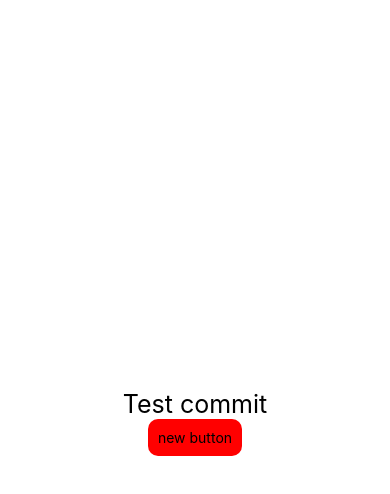
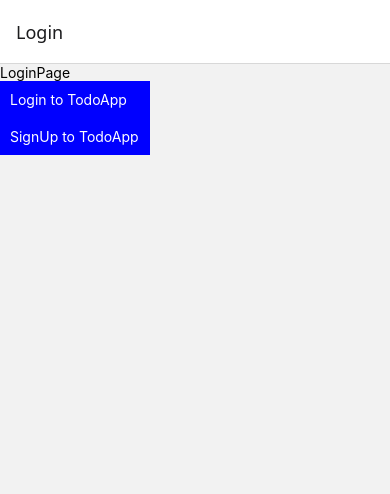
Before and after one commit to olatunjiemanuel/balancetest, a React Native app: screen / in a window 390 px wide. Shown: the top 494 px of the page. Built offline with nearby package versions, Linux system fonts and the light colour scheme.

Commit message:
added react native navigation and pages for login, signup and todos

```diff
--- a/App.tsx
+++ b/App.tsx
@@ -1,15 +1,26 @@
 import { StatusBar } from "expo-status-bar";
 import { StyleSheet, Text, View } from "react-native";
-import ButtonComponent from "./components/ButtonComponent";
+import { createStaticNavigation } from "@react-navigation/native";
+import { createNativeStackNavigator } from "@react-navigation/native-stack";
+
+//Pages import
+import LoginPage from "./Pages/LoginPage";
+import TodoPage from "./Pages/TodoPage";
+import SignUpPage from "./Pages/SignUpPage";
+
+const RootStack = createNativeStackNavigator({
+  initialRouteName: "Login",
+  screens: {
+    Login: LoginPage,
+    Todos: TodoPage,
+    SignUp: SignUpPage,
+  },
+});
+
+const Navigation = createStaticNavigation(RootStack);
 
 export default function App() {
-  return (
-    <View style={styles.container}>
-      <Text style={styles.headerText}>Test commit</Text>
-      <ButtonComponent onPress={() => {}} buttonName="new button" />
-      <StatusBar style="auto" />
-    </View>
-  );
+  return <Navigation />;
 }
 
 const styles = StyleSheet.create({
--- /dev/null
+++ b/Pages/LoginPage/index.tsx
@@ -0,0 +1,35 @@
+import { StyleSheet, Text, TouchableOpacity, View } from "react-native";
+import React from "react";
+import { ParamListBase, useNavigation } from "@react-navigation/native";
+import { NativeStackNavigationProp } from "@react-navigation/native-stack";
+
+const LoginPage = () => {
+  const navigation = useNavigation<NativeStackNavigationProp<ParamListBase>>();
+  return (
+    <View>
+      <Text>LoginPage</Text>
+      <TouchableOpacity
+        style={styles.testButton}
+        onPress={() => navigation.replace("Todos")}
+      >
+        <Text style={{ color: "#fff" }}>Login to TodoApp</Text>
+      </TouchableOpacity>
+      <TouchableOpacity
+        style={styles.testButton}
+        onPress={() => navigation.navigate("SignUp")}
+      >
+        <Text style={{ color: "#fff" }}>SignUp to TodoApp</Text>
+      </TouchableOpacity>
+    </View>
+  );
+};
+
+export default LoginPage;
+
+const styles = StyleSheet.create({
+  testButton: {
+    backgroundColor: "blue",
+    width: 150,
+    padding: 10,
+  },
+});
--- /dev/null
+++ b/Pages/SignUpPage/index.tsx
@@ -0,0 +1,29 @@
+import { StyleSheet, Text, View, TouchableOpacity } from "react-native";
+import React from "react";
+import { ParamListBase, useNavigation } from "@react-navigation/native";
+import { NativeStackNavigationProp } from "@react-navigation/native-stack";
+
+const SignUpPage = () => {
+  const navigation = useNavigation<NativeStackNavigationProp<ParamListBase>>();
+  return (
+    <View>
+      <Text>SignUpPage</Text>
+      <TouchableOpacity
+        style={styles.testButton}
+        onPress={() => navigation.replace("Todos")}
+      >
+        <Text style={{ color: "#fff" }}>SignUp to TodoApp</Text>
+      </TouchableOpacity>
+    </View>
+  );
+};
+
+export default SignUpPage;
+
+const styles = StyleSheet.create({
+  testButton: {
+    backgroundColor: "blue",
+    width: 150,
+    padding: 10,
+  },
+});
--- /dev/null
+++ b/Pages/TodoPage/index.tsx
@@ -0,0 +1,29 @@
+import { StyleSheet, Text, View, TouchableOpacity } from "react-native";
+import React from "react";
+import { ParamListBase, useNavigation } from "@react-navigation/native";
+import { NativeStackNavigationProp } from "@react-navigation/native-stack";
+
+const TodoPage = () => {
+  const navigation = useNavigation<NativeStackNavigationProp<ParamListBase>>();
+  return (
+    <View>
+      <Text>TodoPage</Text>
+      <TouchableOpacity
+        style={styles.testButton}
+        onPress={() => navigation.popTo("Login")}
+      >
+        <Text style={{ color: "#fff" }}>Logout</Text>
+      </TouchableOpacity>
+    </View>
+  );
+};
+
+export default TodoPage;
+
+const styles = StyleSheet.create({
+  testButton: {
+    backgroundColor: "blue",
+    width: 150,
+    padding: 10,
+  },
+});
--- a/package.json
+++ b/package.json
@@ -9,10 +9,14 @@
     "web": "expo start --web"
   },
   "dependencies": {
+    "@react-navigation/native": "^7.0.14",
+    "@react-navigation/native-stack": "^7.2.0",
     "expo": "~52.0.25",
     "expo-status-bar": "~2.0.1",
     "react": "18.3.1",
-    "react-native": "0.76.6"
+    "react-native": "0.76.6",
+    "react-native-safe-area-context": "4.12.0",
+    "react-native-screens": "~4.4.0"
   },
   "devDependencies": {
     "@babel/core": "^7.25.2",
```
Also changed, not shown: 1 other file (tests, documents, lock files or other folders).
